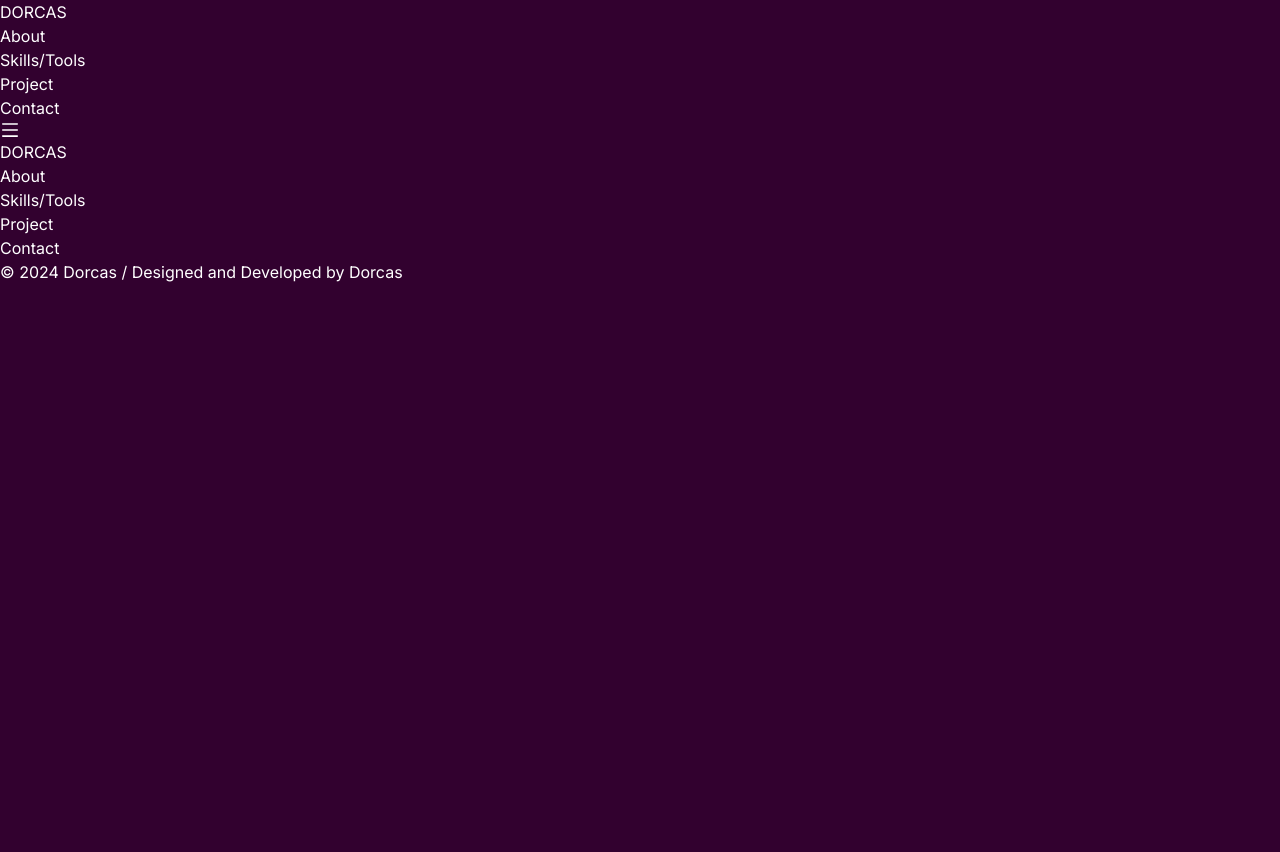
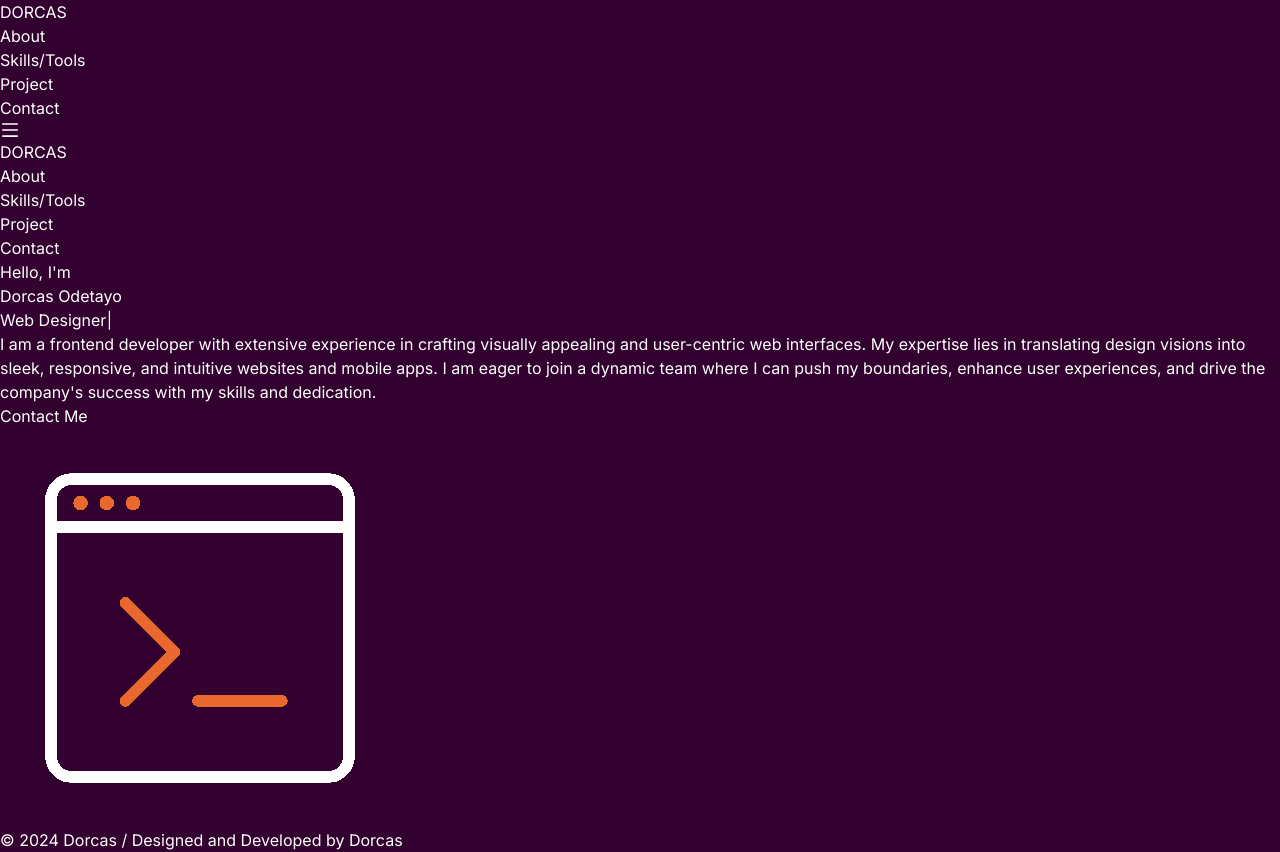
Before and after one commit to dorcasgold/dorcas-2, a React (Vite) app: page / in a window 1280 px wide. Before the commit the page ends 800 px from the top, so only its background shows below. Built offline with nearby package versions, Linux system fonts and the light colour scheme.

Commit message:
fix homepage error

```diff
--- a/src/components/Footer.jsx
+++ b/src/components/Footer.jsx
@@ -9,5 +9,4 @@ function Footer() {
     </footer>
   )
 }
-// fixed -bottom-2 w-11/12
 export default Footer
--- a/src/main.jsx
+++ b/src/main.jsx
@@ -11,7 +11,7 @@ import Contact from './components/Contact.jsx'
 const router = createBrowserRouter(
   createRoutesFromElements(
     <Route path='/' element={<Layout />}>
-      <Route path='home' element={<Home />} />
+      <Route path='/' element={<Home />} />
       <Route path='skills' element={<Skills />} />
       <Route path='project' element={<Project />} />
       <Route path='Contact' element={<Contact />} />
```
